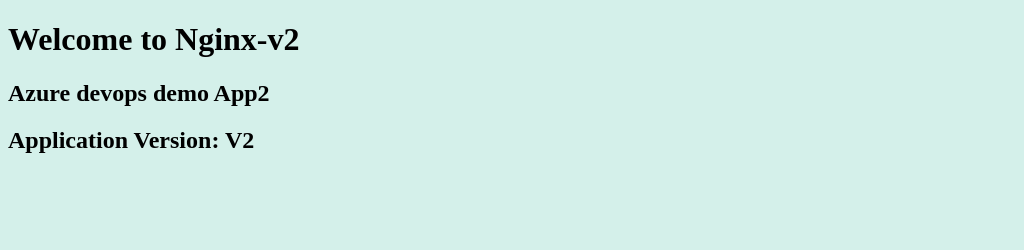
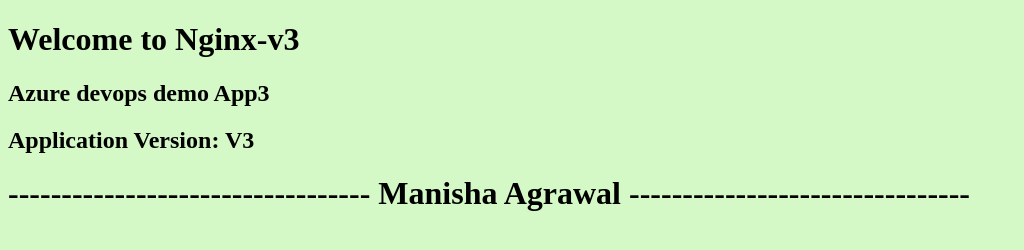
Before and after one commit to manisha001agrawal/dotnet_project, a plain HTML site: page index.html in a window 1280 px wide. Shown: the whole page, without its empty margins (0-1024 px from the left). Drawn offline with Linux system fonts and the light colour scheme.

Commit message:
Update index.html

```diff
--- a/index.html
+++ b/index.html
@@ -1,8 +1,9 @@
 <!DOCTYPE html>
 <html>
-    <body style="background-color: rgb(212,240,234);">
-        <h1>Welcome to Nginx-v2 </h1>
-        <h2>Azure devops demo App2</h2>
-        <h2>Application Version: V2</h2>
+    <body style="background-color: rgb(212,249,198);">
+        <h1>Welcome to Nginx-v3 </h1>
+        <h2>Azure devops demo App3</h2>
+        <h2>Application Version: V3</h2>
+        <h1>---------------------------------- Manisha Agrawal -------------------------------- <h1>
     </body>
 </html>
```
